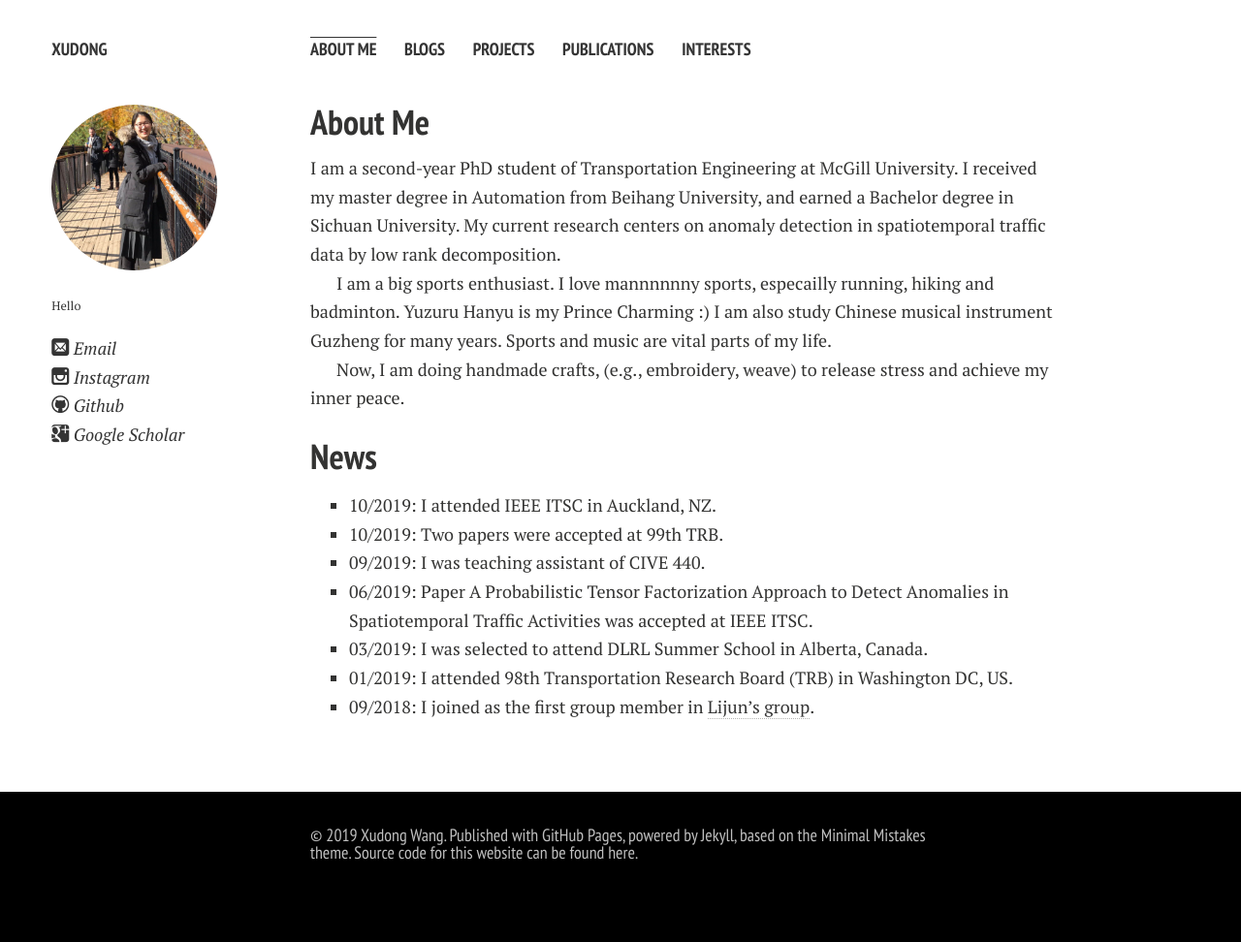
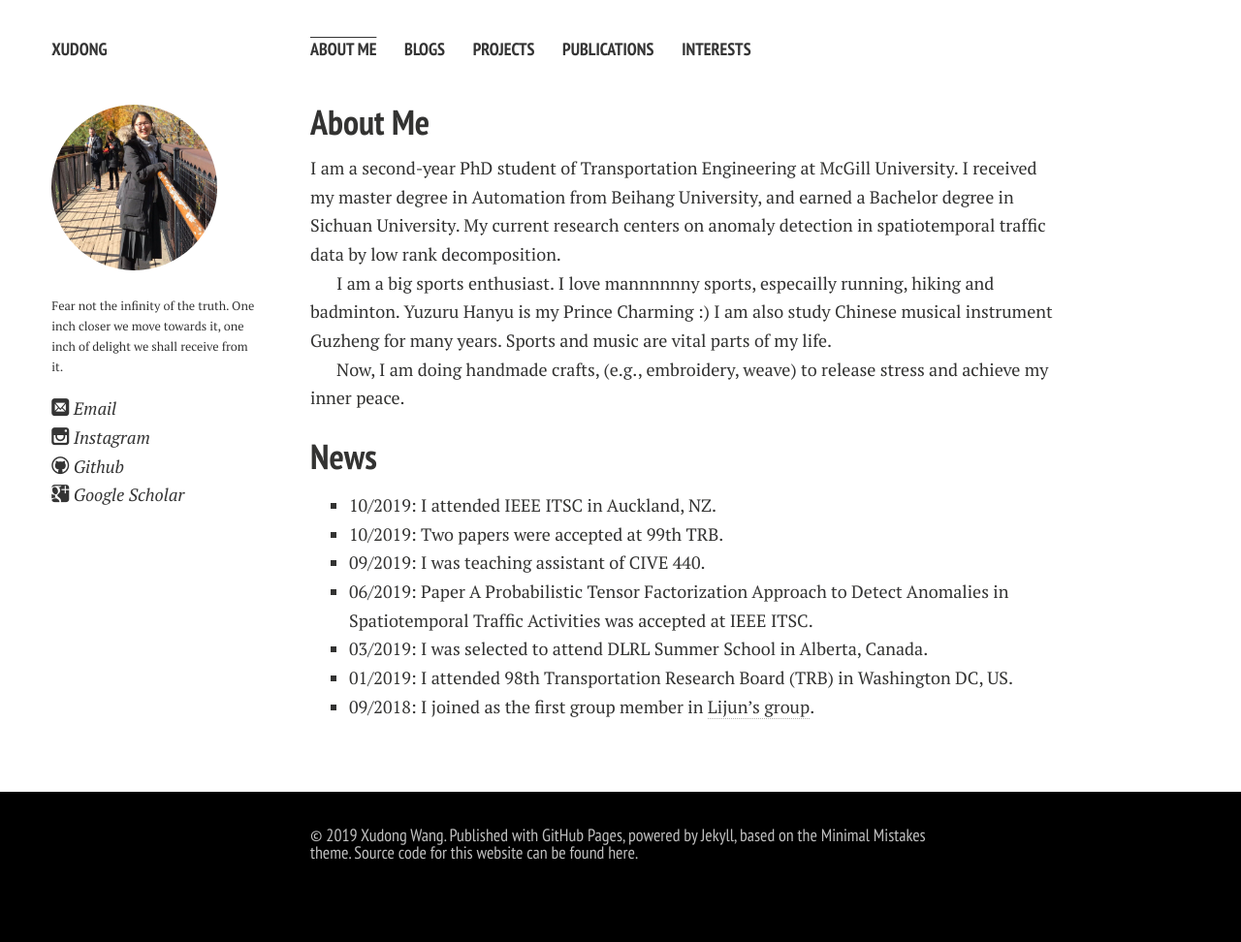
Before and after one commit to eveyuyi/Kaimaoge.github.io, a Jekyll site: the page built from index.md, in a window 1280 px wide. Shown: the whole page at 97% size. Built offline with Jekyll 4.4.1, drawn with Linux system fonts in a browser that asks for light colours; nearby versions of some CDN libraries; our own code applies the rules of GitHub Pages for plain Markdown files.

Commit message:
Update _config.yml

```diff
--- a/_config.yml
+++ b/_config.yml
@@ -6,7 +6,7 @@ url:
 
 # Owner/author information
 owner:
-  introduction: Hello
+  introduction: Fear not the infinity of the truth. One inch closer we move towards it, one inch of delight we shall receive from it.
   name:           Xudong Wang
   avatar:         wangxudong.jpg
 #  bio:
```
